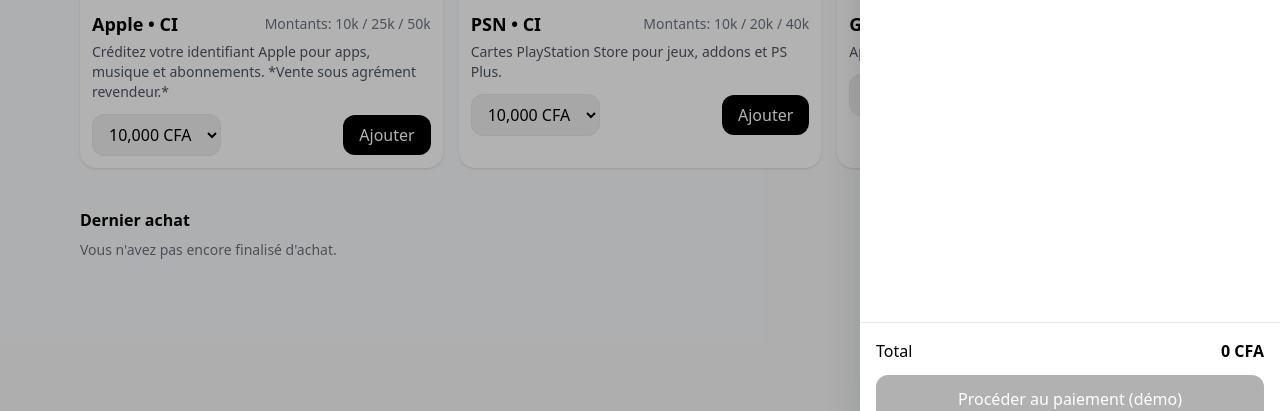
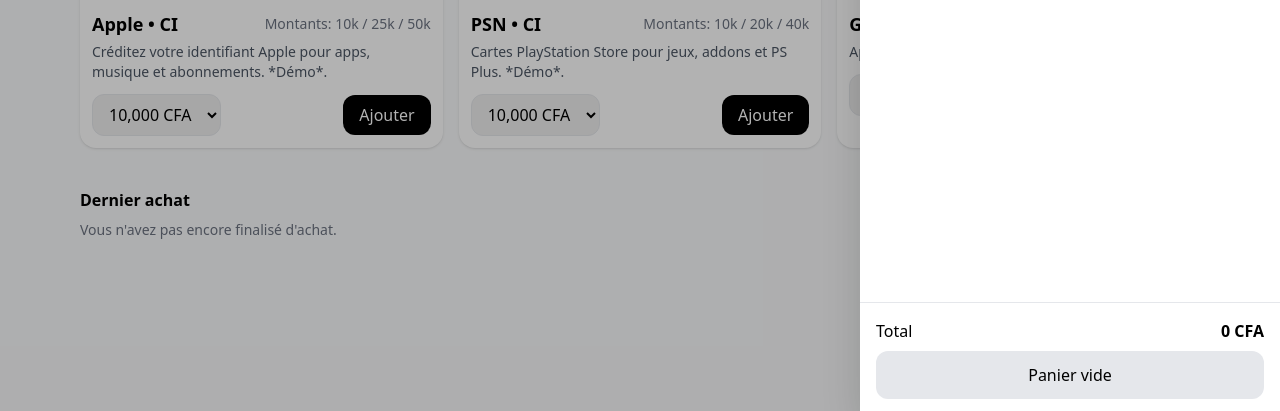
Before and after one commit to syayasanogo-jpg/giftcards-app, a React (Create React App) app: page / in a window 1280 px wide. Both pictures are taken after a click on the button "Panier". Shown: the part 379-790 px from the top of the page. Built offline with nearby package versions, Linux system fonts and the light colour scheme.

Commit message:
MVP ok + build prod

```diff
--- a/src/App.js
+++ b/src/App.js
@@ -1,8 +1,9 @@
 import React, { useMemo, useState, useEffect } from "react";
+import Paiement from "./components/Paiement";
 
-/* ---- Demo Gift Cards (JS version) ---- */
+/* ====== Demo Gift Cards (JS) ====== */
 
-// Mock products
+// Produits mock
 const PRODUCTS = [
   {
     id: "apple-ci",
@@ -12,7 +13,7 @@
     faceValues: [10000, 25000, 50000],
     country: "CI",
     description:
-      "Créditez votre identifiant Apple pour apps, musique et abonnements. *Vente sous agrément revendeur.*",
+      "Créditez votre identifiant Apple pour apps, musique et abonnements. *Démo*.",
   },
   {
     id: "psn-ci",
@@ -21,7 +22,7 @@
       "https://images.unsplash.com/photo-1505740420928-5e560c06d30e?q=80&w=1887&auto=format&fit=crop",
     faceValues: [10000, 20000, 40000],
     country: "CI",
-    description: "Cartes PlayStation Store pour jeux, addons et PS Plus.",
+    description: "Cartes PlayStation Store pour jeux, addons et PS Plus. *Démo*.",
   },
   {
     id: "gplay-ci",
@@ -30,11 +31,11 @@
       "https://images.unsplash.com/photo-1593359677879-35c066c3333d?q=80&w=1887&auto=format&fit=crop",
     faceValues: [10000, 15000, 30000],
     country: "CI",
-    description: "Apps, films et jeux sur Google Play.",
+    description: "Apps, films et jeux sur Google Play. *Démo*.",
   },
 ];
 
-// Mock “vault” (demo only)
+// Vault mock (NE PAS utiliser en prod côté client)
 const VAULT = {
   "psn-ci:10000": ["PSN-9JQ4-8ZKD-1X2C"],
   "psn-ci:20000": ["PSN-88ZX-2KLM-0PQ9"],
@@ -67,18 +68,37 @@
   return [val, setVal];
 }
 
+/* ====== UI ====== */
+
 function Header({ onOpenCart, onOpenWallet, onOpenAdmin }) {
   return (
     <header className="sticky top-0 z-50 backdrop-blur bg-white/70 border-b">
       <div className="max-w-6xl mx-auto px-4 py-3 flex items-center justify-between">
         <div className="flex items-center gap-3">
-          <div className="h-9 w-9 rounded-2xl bg-black text-white grid place-items-center font-bold">GC</div>
+          <div className="h-9 w-9 rounded-2xl bg-black text-white grid place-items-center font-bold">
+            GC
+          </div>
           <div className="font-semibold text-lg">Gift Cards • MVP</div>
         </div>
         <div className="flex items-center gap-2">
-          <button onClick={onOpenWallet} className="px-3 py-1.5 rounded-xl border hover:bg-gray-50">Mon portefeuille</button>
-          <button onClick={onOpenCart} className="px-3 py-1.5 rounded-xl border hover:bg-gray-50">Panier</button>
-          <button onClick={onOpenAdmin} className="px-3 py-1.5 rounded-xl border hover:bg-gray-50">Admin</button>
+          <button
+            onClick={onOpenWallet}
+            className="px-3 py-1.5 rounded-xl border hover:bg-gray-50"
+          >
+            Mon portefeuille
+          </button>
+          <button
+            onClick={onOpenCart}
+            className="px-3 py-1.5 rounded-xl border hover:bg-gray-50"
+          >
+            Panier
+          </button>
+          <button
+            onClick={onOpenAdmin}
+            className="px-3 py-1.5 rounded-xl border hover:bg-gray-50"
+          >
+            Admin
+          </button>
         </div>
       </div>
     </header>
@@ -92,50 +112,101 @@
       <img src={p.image} alt={p.brand} className="h-36 w-full object-cover rounded-xl" />
       <div className="mt-3">
         <div className="flex items-center justify-between">
-          <h3 className="font-semibold text-lg">{p.brand} • {p.country}</h3>
-          <span className="text-sm text-gray-500">Montants: {p.faceValues.map(v => (v/1000).toFixed(0)+"k").join(" / ")}</span>
+          <h3 className="font-semibold text-lg">
+            {p.brand} • {p.country}
+          </h3>
+          <span className="text-sm text-gray-500">
+            Montants: {p.faceValues.map((v) => (v / 1000).toFixed(0) + "k").join(" / ")}
+          </span>
         </div>
         <p className="text-sm text-gray-600 mt-1">{p.description}</p>
         <div className="mt-3 flex items-center gap-2">
-          <select value={amount} onChange={e=> setAmount(parseInt(e.target.value))} className="border rounded-xl px-3 py-2">
-            {p.faceValues.map(v => (
-              <option key={v} value={v}>{v.toLocaleString()} CFA</option>
+          <select
+            value={amount}
+            onChange={(e) => setAmount(parseInt(e.target.value))}
+            className="border rounded-xl px-3 py-2"
+          >
+            {p.faceValues.map((v) => (
+              <option key={v} value={v}>
+                {v.toLocaleString()} CFA
+              </option>
             ))}
           </select>
-          <button onClick={() => onAdd(amount)} className="ml-auto px-4 py-2 rounded-xl bg-black text-white hover:opacity-90">Ajouter</button>
+          <button
+            onClick={() => onAdd(amount)}
+            className="ml-auto px-4 py-2 rounded-xl bg-black text-white hover:opacity-90"
+          >
+            Ajouter
+          </button>
         </div>
       </div>
     </div>
   );
 }
 
-function CartDrawer({ open, onClose, items, onCheckout }) {
-  const total = items.reduce((s, it) => s + it.unitPrice * it.qty, 0);
+function CartDrawer({ open, onClose, items, onCheckout, total }) {
   return (
     <div className={`fixed inset-0 ${open ? "pointer-events-auto" : "pointer-events-none"}`}>
-      <div className={`absolute inset-0 bg-black/30 transition ${open ? "opacity-100" : "opacity-0"}`} onClick={onClose}></div>
-      <div className={`absolute right-0 top-0 h-full w-full sm:w-[420px] bg-white shadow-2xl transition-transform ${open ? "translate-x-0" : "translate-x-full"}`}>
+      <div
+        className={`absolute inset-0 bg-black/30 transition ${open ? "opacity-100" : "opacity-0"}`}
+        onClick={onClose}
+      />
+      <div
+        className={`absolute right-0 top-0 h-full w-full sm:w-[420px] bg-white shadow-2xl transition-transform ${
+          open ? "translate-x-0" : "translate-x-full"
+        }`}
+      >
         <div className="p-4 border-b flex items-center justify-between">
           <h3 className="font-semibold text-lg">Panier</h3>
-          <button onClick={onClose} className="text-sm">Fermer</button>
+          <button onClick={onClose} className="text-sm">
+            Fermer
+          </button>
         </div>
-        <div className="p-4 space-y-3 overflow-y-auto h-[calc(100%-160px)]">
+
+        <div className="p-4 space-y-3 overflow-y-auto h-[calc(100%-180px)]">
           {items.length === 0 && <p className="text-sm text-gray-500">Votre panier est vide.</p>}
           {items.map((it, idx) => (
             <div key={idx} className="border rounded-xl p-3 flex items-center gap-3">
               <div className="font-medium">{it.brand}</div>
-              <div className="text-sm text-gray-600">{it.amount.toLocaleString()} CFA × {it.qty}</div>
-              <div className="ml-auto font-semibold">{(it.unitPrice * it.qty).toLocaleString()} CFA</div>
+              <div className="text-sm text-gray-600">
+                {it.amount.toLocaleString()} CFA × {it.qty}
+              </div>
+              <div className="ml-auto font-semibold">
+                {(it.unitPrice * it.qty).toLocaleString()} CFA
+              </div>
             </div>
           ))}
         </div>
-        <div className="p-4 border-t">
-          <div className="flex items-center justify-between mb-3">
+
+        <div className="p-4 border-t space-y-2">
+          <div className="flex items-center justify-between">
             <span>Total</span>
             <span className="font-semibold">{total.toLocaleString()} CFA</span>
           </div>
-          <button onClick={onCheckout} disabled={!items.length}
-            className="w-full px-4 py-3 rounded-xl bg-black text-white disabled:opacity-30">Procéder au paiement (démo)</button>
+
+          {/* === Bouton Flutterwave via composant Paiement === */}
+          {items.length > 0 ? (
+            <>
+              <Paiement
+                amount={total}
+                customer={{
+                  email: "client@example.com",
+                  phone: "0700000000",
+                  name: "Client Démo",
+                }}
+                onSuccess={() => onCheckout()}
+                onCancel={() => alert("Paiement annulé")}
+                label="Payer avec Flutterwave (test)"
+              />
+              <p className="text-[11px] text-gray-500">
+                Mode test – aucune carte réelle débitée.
+              </p>
+            </>
+          ) : (
+            <button disabled className="w-full px-4 py-3 rounded-xl bg-gray-200">
+              Panier vide
+            </button>
+          )}
         </div>
       </div>
     </div>
@@ -166,14 +237,20 @@
                     {w.revealedAt ? (w.fullCode || w.maskedCode) : w.maskedCode}
                   </div>
                   {!w.revealedAt && (
-                    <p className="text-[11px] text-gray-500 mt-1">Le code est masqué. Cliquez sur Révéler pour l’afficher (journalisé).</p>
+                    <p className="text-[11px] text-gray-500 mt-1">
+                      Le code est masqué. Cliquez sur Révéler pour l’afficher (journalisé).
+                    </p>
                   )}
                 </div>
                 <div className="flex gap-2 justify-end">
                   {!w.revealedAt ? (
-                    <button onClick={() => onReveal(w.id)} className="px-3 py-2 rounded-xl border hover:bg-gray-50">Révéler</button>
+                    <button onClick={() => onReveal(w.id)} className="px-3 py-2 rounded-xl border hover:bg-gray-50">
+                      Révéler
+                    </button>
                   ) : (
-                    <span className="text-xs text-green-600">Révélé le {new Date(w.revealedAt).toLocaleString()}</span>
+                    <span className="text-xs text-green-600">
+                      Révélé le {new Date(w.revealedAt).toLocaleString()}
+                    </span>
                   )}
                 </div>
               </div>
@@ -200,28 +277,51 @@
         <div className="grid sm:grid-cols-3 gap-3">
           <div>
             <label className="text-sm">Marque</label>
-            <select value={brand} onChange={(e)=> setBrand(e.target.value)} className="w-full border rounded-xl px-3 py-2">
-              {["PSN","Google Play","Apple","Steam","Netflix"].map(b => <option key={b}>{b}</option>)}
+            <select
+              value={brand}
+              onChange={(e) => setBrand(e.target.value)}
+              className="w-full border rounded-xl px-3 py-2"
+            >
+              {["PSN", "Google Play", "Apple", "Steam", "Netflix"].map((b) => (
+                <option key={b}>{b}</option>
+              ))}
             </select>
           </div>
           <div>
             <label className="text-sm">Montant (CFA)</label>
-            <input type="number" value={amount} onChange={(e)=> setAmount(parseInt(e.target.value||"0"))} className="w-full border rounded-xl px-3 py-2"/>
+            <input
+              type="number"
+              value={amount}
+              onChange={(e) => setAmount(parseInt(e.target.value || "0"))}
+              className="w-full border rounded-xl px-3 py-2"
+            />
           </div>
           <div className="sm:col-span-3">
             <label className="text-sm">Codes (un par ligne)</label>
-            <textarea value={codes} onChange={(e)=> setCodes(e.target.value)} className="w-full border rounded-xl px-3 py-2 h-32 font-mono"/>
+            <textarea
+              value={codes}
+              onChange={(e) => setCodes(e.target.value)}
+              className="w-full border rounded-xl px-3 py-2 h-32 font-mono"
+            />
           </div>
           <div className="sm:col-span-3 flex justify-end gap-2">
-            <button onClick={()=> onImport({brand, amount, codes})} className="px-4 py-2 rounded-xl bg-black text-white">Importer (mock)</button>
+            <button
+              onClick={() => onImport({ brand, amount, codes })}
+              className="px-4 py-2 rounded-xl bg-black text-white"
+            >
+              Importer (mock)
+            </button>
           </div>
         </div>
-        <p className="mt-3 text-xs text-gray-500">⚠️ Prod: CSV chiffré côté serveur + KMS. Ici: démo locale.</p>
+        <p className="mt-3 text-xs text-gray-500">
+          ⚠️ Prod: CSV chiffré côté serveur + KMS. Ici: démo locale.
+        </p>
       </div>
     </div>
   );
 }
 
+/* ====== APP ====== */
 export default function App() {
   const [cart, setCart] = useLocalStorage(LS_CART_KEY, []);
   const [wallet, setWallet] = useLocalStorage(LS_WALLET_KEY, []);
@@ -246,7 +346,9 @@
     });
   };
 
-  const checkout = () => {
+  const total = cart.reduce((s, it) => s + it.unitPrice * it.qty, 0);
+
+  const onCheckout = () => {
     if (!cart.length) return;
     const now = new Date().toISOString();
     const newWallet = [];
@@ -273,7 +375,9 @@
   };
 
   const reveal = (id) => {
-    setWallet((prev) => prev.map((w) => (w.id === id && !w.revealedAt ? { ...w, revealedAt: new Date().toISOString() } : w)));
+    setWallet((prev) =>
+      prev.map((w) => (w.id === id && !w.revealedAt ? { ...w, revealedAt: new Date().toISOString() } : w))
+    );
   };
 
   const handleAdminImport = ({ brand, amount, codes }) => {
@@ -287,20 +391,29 @@
   };
 
   useEffect(() => {
-    // supprime les codes complets du localStorage à chaud (démo)
+    // sécurité démo: ne garde pas les codes complets en localStorage
     setWallet((prev) => prev.map((w) => ({ ...w, fullCode: undefined })));
     // eslint-disable-next-line react-hooks/exhaustive-deps
   }, []);
 
   return (
     <div className="min-h-screen bg-gray-50">
-      <Header onOpenCart={() => setOpenCart(true)} onOpenWallet={() => setOpenWallet(true)} onOpenAdmin={() => setOpenAdmin(true)} />
+      <Header
+        onOpenCart={() => setOpenCart(true)}
+        onOpenWallet={() => setOpenWallet(true)}
+        onOpenAdmin={() => setOpenAdmin(true)}
+      />
 
       <main className="max-w-6xl mx-auto px-4 py-6">
         <section className="mb-6">
           <h1 className="text-2xl sm:text-3xl font-bold">Vente de cartes dématérialisées (démo)</h1>
-          <p className="text-gray-600 mt-1 text-sm sm:text-base">Prototype UI pour parcourir, acheter et stocker des cartes cadeaux. Paiement et coffre-fort simulés côté client pour démonstration uniquement.</p>
-          <div className="mt-3 text-xs text-amber-700 bg-amber-50 border border-amber-200 rounded-xl px-3 py-2 inline-block">⚠️ Production: paiement via PSP, attribution serveur + chiffrement KMS, journaux d’audit.</div>
+          <p className="text-gray-600 mt-1 text-sm sm:text-base">
+            Prototype UI pour parcourir, acheter et stocker des cartes cadeaux. Paiement et coffre-fort simulés côté
+            client pour démonstration uniquement.
+          </p>
+          <div className="mt-3 text-xs text-amber-700 bg-amber-50 border border-amber-200 rounded-xl px-3 py-2 inline-block">
+            ⚠️ Production: paiement via PSP, attribution serveur + chiffrement KMS, journaux d’audit.
+          </div>
         </section>
 
         <section className="grid sm:grid-cols-2 lg:grid-cols-3 gap-4">
@@ -314,12 +427,23 @@
           {!lastOrderId ? (
             <p className="text-sm text-gray-500">Vous n'avez pas encore finalisé d'achat.</p>
           ) : (
-            <p className="text-sm text-gray-600">Achat enregistré. Retrouvez vos codes dans <button className="underline" onClick={() => setOpenWallet(true)}>Mon portefeuille</button>.</p>
+            <p className="text-sm text-gray-600">
+              Achat enregistré. Retrouvez vos codes dans{" "}
+              <button className="underline" onClick={() => setOpenWallet(true)}>
+                Mon portefeuille
+              </button>.
+            </p>
           )}
         </section>
       </main>
 
-      <CartDrawer open={openCart} onClose={() => setOpenCart(false)} items={cart} onCheckout={checkout} />
+      <CartDrawer
+        open={openCart}
+        onClose={() => setOpenCart(false)}
+        items={cart}
+        total={total}
+        onCheckout={onCheckout}
+      />
       <WalletModal open={openWallet} onClose={() => setOpenWallet(false)} wallet={wallet} onReveal={reveal} />
       <AdminModal open={openAdmin} onClose={() => setOpenAdmin(false)} onImport={handleAdminImport} />
     </div>
--- /dev/null
+++ b/src/components/Paiement.js
@@ -0,0 +1,99 @@
+// src/components/Paiement.js
+import React, { useEffect, useState, useCallback } from "react";
+
+/**
+ * Bouton de paiement Flutterwave (v3) sans dépendance NPM.
+ * - Charge le script https://checkout.flutterwave.com/v3.js si nécessaire
+ * - Utilise la clé publique depuis process.env.REACT_APP_FLW_PUBLIC_KEY
+ *
+ * Props :
+ *  - amount (number)         : montant en XOF (ex: 10000)
+ *  - customer ({email, phone, name})
+ *  - onSuccess(response)     : callback après paiement validé (sandbox/real)
+ *  - onCancel()              : callback si l’utilisateur ferme annule
+ *  - label (string)          : texte du bouton
+ */
+export default function Paiement({
+  amount,
+  customer = { email: "test@example.com", phone: "0700000000", name: "Client Démo" },
+  onSuccess,
+  onCancel,
+  label = "Payer avec Flutterwave (test)",
+}) {
+  const [ready, setReady] = useState(false);
+  const pubKey = process.env.REACT_APP_FLW_PUBLIC_KEY;
+
+  // Charge le SDK Flutterwave si absent
+  useEffect(() => {
+    if (window.FlutterwaveCheckout) {
+      setReady(true);
+      return;
+    }
+    const id = "fw-sdk-v3";
+    if (document.getElementById(id)) return; // en cours de chargement
+    const s = document.createElement("script");
+    s.id = id;
+    s.src = "https://checkout.flutterwave.com/v3.js";
+    s.async = true;
+    s.onload = () => setReady(true);
+    s.onerror = () => console.error("Échec de chargement du SDK Flutterwave");
+    document.body.appendChild(s);
+  }, []);
+
+  const pay = useCallback(() => {
+    if (!pubKey) {
+      alert(
+        "Clé publique Flutterwave manquante.\n" +
+          "Ajoute REACT_APP_FLW_PUBLIC_KEY dans tes variables Netlify."
+      );
+      return;
+    }
+    if (!window.FlutterwaveCheckout) {
+      alert("SDK Flutterwave non chargé. Réessaie dans une seconde…");
+      return;
+    }
+
+    window.FlutterwaveCheckout({
+      public_key: pubKey,
+      tx_ref: "gc-" + Date.now(),
+      amount: Number(amount || 0),
+      currency: "XOF",
+      payment_options: "card, mobilemoneyfranco, account, ussd",
+      customer: {
+        email: customer.email,
+        phonenumber: customer.phone,
+        name: customer.name,
+      },
+      customizations: {
+        title: "Achat Carte Cadeau",
+        description: "Paiement démo",
+        logo:
+          "https://upload.wikimedia.org/wikipedia/commons/a/a7/React-icon.svg",
+      },
+      callback: (response) => {
+        try {
+          onSuccess && onSuccess(response);
+        } finally {
+          // La modale se ferme automatiquement côté Flutterwave après callback
+        }
+      },
+      onclose: () => {
+        onCancel && onCancel();
+      },
+    });
+  }, [amount, customer, onCancel, onSuccess, pubKey]);
+
+  return (
+    <button
+      type="button"
+      onClick={pay}
+      disabled={!ready || !amount}
+      className={`w-full px-4 py-3 rounded-xl ${
+        ready ? "bg-black text-white" : "bg-gray-300 text-gray-600"
+      }`}
+      title={!ready ? "Chargement du SDK Flutterwave…" : ""}
+    >
+      {label}
+    </button>
+  );
+}
```
